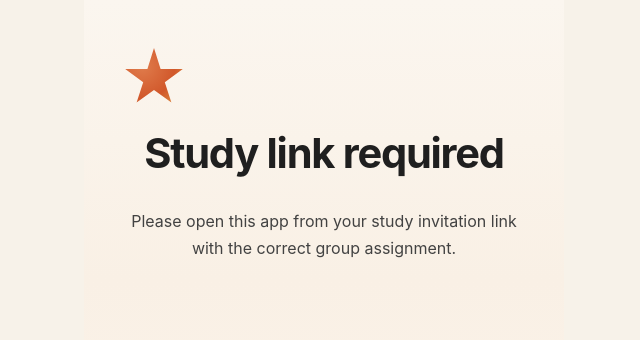
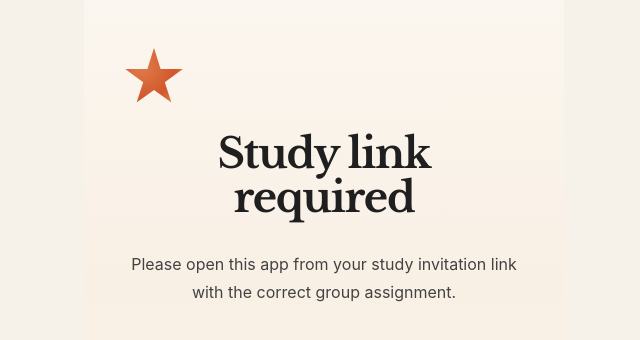
Before and after one commit to elly95021/ember-app, a website: page index.html in a window 1280 px wide. Shown: the whole page, without its empty margins (316-956 px from the left). Drawn offline with nearby package versions, Linux system fonts and the light colour scheme.

Commit message:
Add Libre Baskerville font for headings and system font stack for body text

```diff
--- a/index.html
+++ b/index.html
@@ -4,6 +4,9 @@
     <meta charset="UTF-8">
     <meta name="viewport" content="width=device-width, initial-scale=1.0">
     <title>Ember — Screening Support Chat</title>
+    <link rel="preconnect" href="https://fonts.googleapis.com">
+    <link rel="preconnect" href="https://fonts.gstatic.com" crossorigin>
+    <link href="https://fonts.googleapis.com/css2?family=Libre+Baskerville:ital,wght@0,400;0,700;1,400&display=swap" rel="stylesheet">
     <style>
         * {
             margin: 0;
@@ -16,12 +19,16 @@
         }
 
         body {
-            font-family: -apple-system, BlinkMacSystemFont, "Segoe UI", Roboto, sans-serif;
+            font-family: -apple-system, BlinkMacSystemFont, "Segoe UI", Roboto, Helvetica, Arial, sans-serif;
             background: #f7f2e9;
             display: flex;
             justify-content: center;
             align-items: center;
             color: #1f1f1f;
+        }
+
+        h1, h2, h3, h4, h5, h6 {
+            font-family: "Libre Baskerville", serif;
         }
 
         .app-shell {
```
